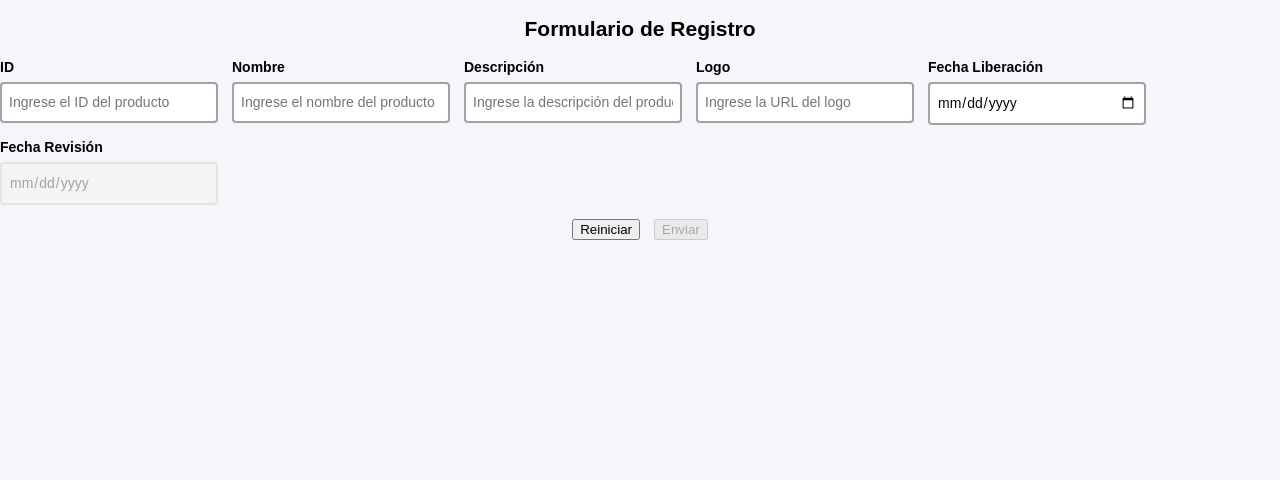
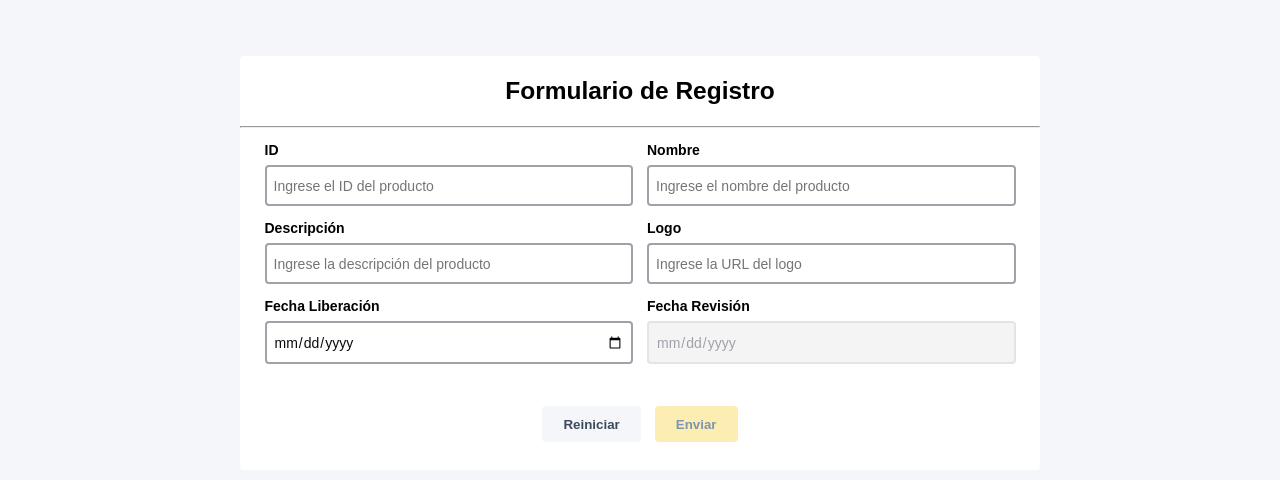
Before and after one commit to andresn00/sofka-exercise, an Angular app: page /products/new in a window 1280 px wide. Shown: the top 480 px of the page. Built offline with nearby package versions, Linux system fonts and the light colour scheme.

Commit message:
Product form styles

```diff
--- a/src/app/modules/products/components/product-form/product-form.component.scss
+++ b/src/app/modules/products/components/product-form/product-form.component.scss
@@ -3,3 +3,8 @@
   flex-wrap: wrap;
   gap: 1rem;
 }
+
+.form-field {
+  flex: 1 1 0;
+  min-width: 40%;
+}
--- a/src/app/modules/products/pages/new-product/new-product.page.html
+++ b/src/app/modules/products/pages/new-product/new-product.page.html
@@ -1,7 +1,12 @@
-<h2 class="form-header">Formulario de Registro</h2>
-<app-product-form [fgProduct]="fgProduct"></app-product-form>
-<!-- Buttons -->
-<div class="form-buttons">
-  <button type="button" (click)="onReset()">Reiniciar</button>
-  <button type="submit" (click)="onSubmit()" [disabled]="!fgProduct.valid">Enviar</button>
+<div class="page-card">
+  <h2 class="form-header">Formulario de Registro</h2>
+  <hr />
+  <div class="form-wrapper">
+    <app-product-form [fgProduct]="fgProduct"></app-product-form>
+  </div>
+  <!-- Buttons -->
+  <div class="form-buttons">
+    <button appButton color="secondary" type="button" (click)="onReset()">Reiniciar</button>
+    <button appButton type="submit" (click)="onSubmit()" [disabled]="!fgProduct.valid">Enviar</button>
+  </div>
 </div>
--- a/src/app/modules/products/pages/new-product/new-product.page.scss
+++ b/src/app/modules/products/pages/new-product/new-product.page.scss
@@ -1,9 +1,27 @@
+.page-card {
+  width: min(800px, calc(100% - 2rem));
+  margin: 4rem auto 0 auto;
+  background-color: var(--color-surface-0);
+  border-radius: var(--app-border-radius);
+}
+
 .form-header {
   text-align: center;
+  font-size: 1.75rem;
+  margin: 0rem;
+  padding: 1.5rem 1rem;
+}
+
+hr {
+  margin: 0;
+}
+
+.form-wrapper {
+  padding: 1rem 1.75rem;
 }
 
 .form-buttons {
-  margin-top: 1rem;
+  padding: 2rem;
   display: flex;
   justify-content: center;
   gap: 1rem;
--- a/src/app/modules/products/pages/new-product/new-product.page.ts
+++ b/src/app/modules/products/pages/new-product/new-product.page.ts
@@ -3,13 +3,14 @@ import { takeUntilDestroyed } from '@angular/core/rxjs-interop';
 import { FormBuilder, Validators } from '@angular/forms';
 import { ActivatedRoute, Router } from '@angular/router';
 import { addYears, format, parse } from 'date-fns';
+import { ButtonDirective } from '../../../../directives/button/button.directive';
 import { ProductFormComponent } from '../../components/product-form/product-form.component';
 import { ProductsService } from '../../services/products.service';
 import { FgProduct } from '../../types/products.types';
 
 @Component({
   selector: 'app-new-product',
-  imports: [ProductFormComponent],
+  imports: [ProductFormComponent, ButtonDirective],
   templateUrl: './new-product.page.html',
   styleUrl: './new-product.page.scss',
 })
```
